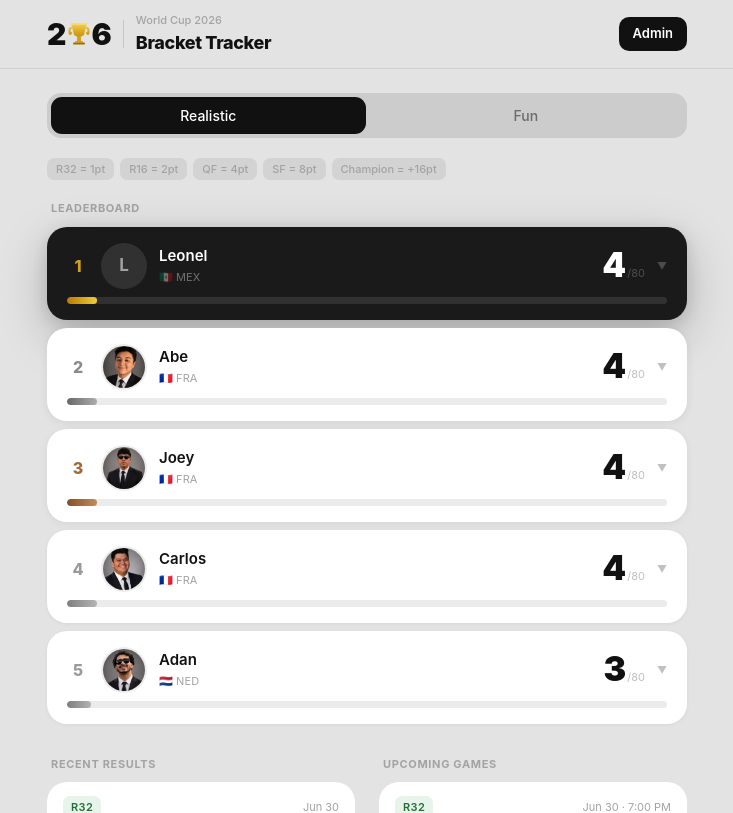
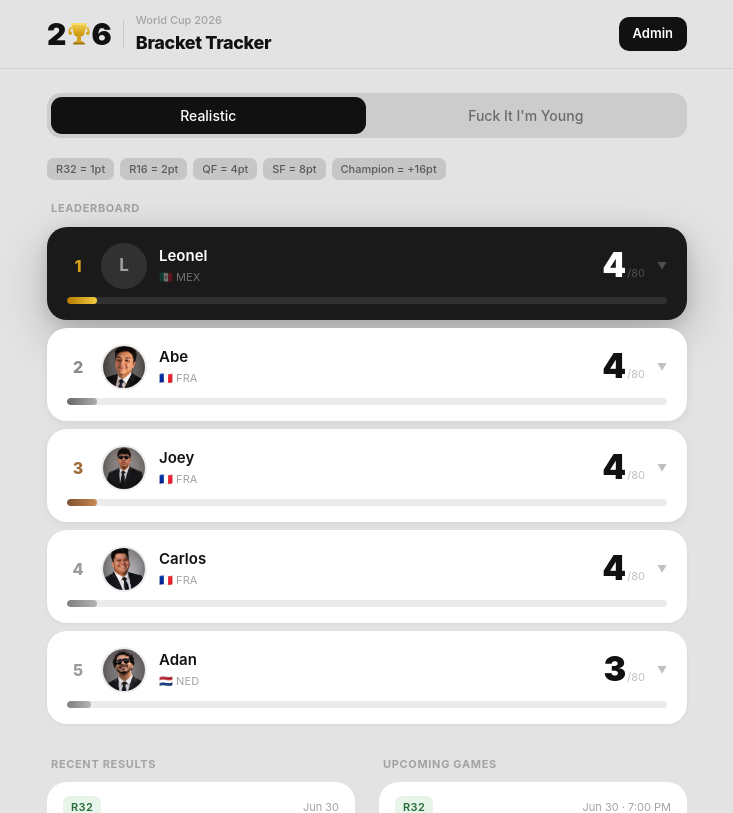
Before and after one commit to leonelgar111/wc-bracket-tracker, a Next.js app: page / in a window 1280 px wide. Shown: the top 813 px of the page, without its empty margins (273-1006 px from the left). Built offline with nearby package versions, Linux system fonts and the light colour scheme.

Commit message:
Darken scoring legend pills; rename Fun tab to Fuck It I'm Young

```diff
--- a/app/components/Dashboard.tsx
+++ b/app/components/Dashboard.tsx
@@ -407,7 +407,7 @@ export default function Dashboard({
           Realistic
         </button>
         <button className={`tab-pill ${tab === 'fun' ? 'active' : ''}`} onClick={() => setTab('fun')}>
-          Fun
+          Fuck It I&apos;m Young
         </button>
       </div>
 
@@ -427,8 +427,8 @@ export default function Dashboard({
               fontWeight: 500,
               padding: '3px 9px',
               borderRadius: 7,
-              background: 'rgba(0,0,0,0.07)',
-              color: 'var(--text-tertiary)',
+              background: 'rgba(0,0,0,0.13)',
+              color: '#5a5a5a',
             }}
           >
             {label} = {pts}
```
